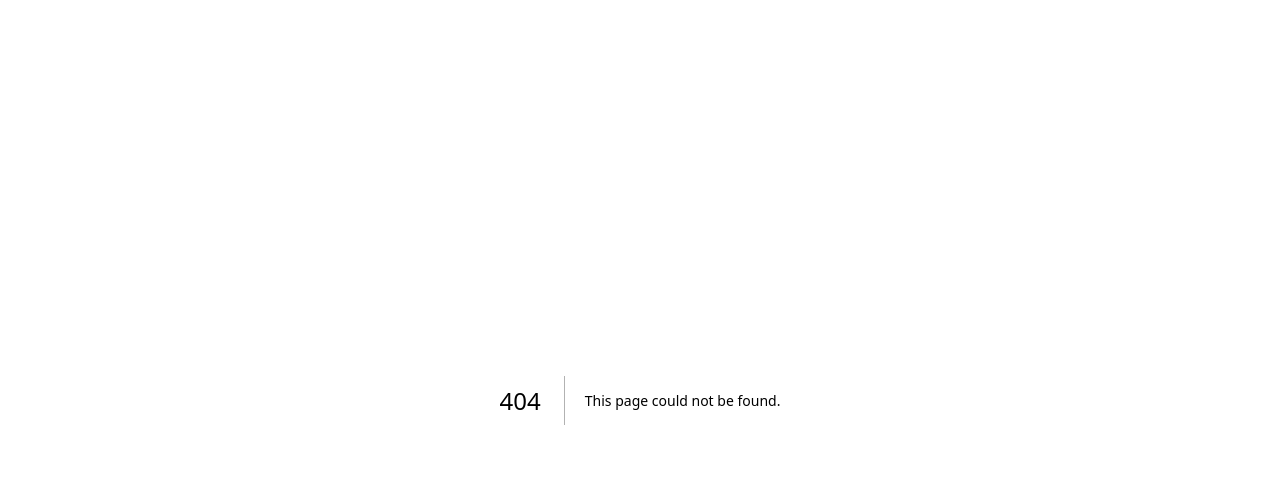
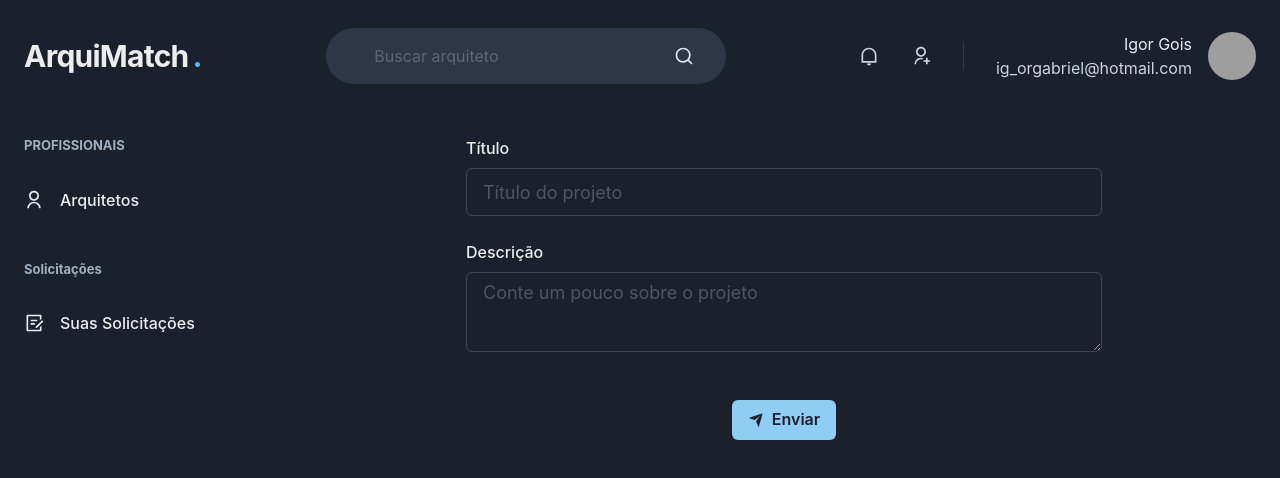
Before and after one commit to igorgoiis/find-architect-frontend, a Next.js app: page /request/create/1 in a window 1280 px wide. Before the commit this address had no page. Shown: the top 478 px of the page. Built offline with nearby package versions, Linux system fonts and the light colour scheme; no server answers; grey boxes are pictures that could not be loaded.

Commit message:
:sparkles: feat: add page create request service

```diff
--- a/src/context/AuthContext.tsx
+++ b/src/context/AuthContext.tsx
@@ -1,7 +1,9 @@
 import { useRouter } from 'next/router';
-import { createContext, ReactNode, useState } from 'react';
+import { createContext, ReactNode, useEffect, useState } from 'react';
 import {
+  GetUserByIdDocument,
   useCreateUserMutation,
+  useGetUserByIdQuery,
   useLoginMutation,
 } from '../graphql/generated/graphql';
 import { IUser } from '../shared/models/user.model';
@@ -44,9 +46,41 @@ function AuthProvider({ children }: Props) {
   const [login] = useLoginMutation({
     onCompleted({ login }) {
       localStorage.setItem('@user:token', login.token);
+      localStorage.setItem('@user:id', login.user.id);
     },
   });
+  const { refetch } = useGetUserByIdQuery({
+    variables: { id: '' },
+    refetchWritePolicy: 'overwrite',
+  });
   const [createUser] = useCreateUserMutation();
+
+  useEffect(() => {
+    (async () => {
+      console.log('Ta chamando');
+
+      const token = localStorage.getItem('@user:token');
+      const id = localStorage.getItem('@user:id');
+      try {
+        if (token && id) {
+          const newUser = await refetch({ id });
+          setUser(newUser.data.userById);
+        } else {
+          setUser(null);
+          localStorage.removeItem('@user:token');
+          localStorage.removeItem('@user:id');
+        }
+      } catch (error) {
+        setUser(null);
+        localStorage.removeItem('@user:token');
+        localStorage.removeItem('@user:id');
+      }
+    })();
+  }, []);
+
+  useEffect(() => {
+    console.log({ user });
+  }, [user]);
 
   const handleLogin = async (
     params: LoginParams,
--- a/src/graphql/generated/graphql.tsx
+++ b/src/graphql/generated/graphql.tsx
@@ -181,6 +181,13 @@ export type User = {
   updatedAt: Scalars['DateTime'];
 };
 
+export type CreateServiceRequestMutationVariables = Exact<{
+  data: CreateServiceRequestInput;
+}>;
+
+
+export type CreateServiceRequestMutation = { __typename?: 'Mutation', createServiceRequest: { __typename?: 'ServiceRequest', id: string, title: string, description: string, status: StatusService, cRequestId?: string | null, aRequestId?: string | null } };
+
 export type CreateUserMutationVariables = Exact<{
   data: CreateUserInput;
 }>;
@@ -215,6 +222,44 @@ export type GetUserByRoleQueryVariables = Exact<{
 export type GetUserByRoleQuery = { __typename?: 'Query', userByRole: Array<{ __typename?: 'User', id: string, name: string, bio: string }> };
 
 
+export const CreateServiceRequestDocument = gql`
+    mutation CreateServiceRequest($data: CreateServiceRequestInput!) {
+  createServiceRequest(data: $data) {
+    id
+    title
+    description
+    status
+    cRequestId
+    aRequestId
+  }
+}
+    `;
+export type CreateServiceRequestMutationFn = Apollo.MutationFunction<CreateServiceRequestMutation, CreateServiceRequestMutationVariables>;
+
+/**
+ * __useCreateServiceRequestMutation__
+ *
+ * To run a mutation, you first call `useCreateServiceRequestMutation` within a React component and pass it any options that fit your needs.
+ * When your component renders, `useCreateServiceRequestMutation` returns a tuple that includes:
+ * - A mutate function that you can call at any time to execute the mutation
+ * - An object with fields that represent the current status of the mutation's execution
+ *
+ * @param baseOptions options that will be passed into the mutation, supported options are listed on: https://www.apollographql.com/docs/react/api/react-hooks/#options-2;
+ *
+ * @example
+ * const [createServiceRequestMutation, { data, loading, error }] = useCreateServiceRequestMutation({
+ *   variables: {
+ *      data: // value for 'data'
+ *   },
+ * });
+ */
+export function useCreateServiceRequestMutation(baseOptions?: Apollo.MutationHookOptions<CreateServiceRequestMutation, CreateServiceRequestMutationVariables>) {
+        const options = {...defaultOptions, ...baseOptions}
+        return Apollo.useMutation<CreateServiceRequestMutation, CreateServiceRequestMutationVariables>(CreateServiceRequestDocument, options);
+      }
+export type CreateServiceRequestMutationHookResult = ReturnType<typeof useCreateServiceRequestMutation>;
+export type CreateServiceRequestMutationResult = Apollo.MutationResult<CreateServiceRequestMutation>;
+export type CreateServiceRequestMutationOptions = Apollo.BaseMutationOptions<CreateServiceRequestMutation, CreateServiceRequestMutationVariables>;
 export const CreateUserDocument = gql`
     mutation CreateUser($data: CreateUserInput!) {
   createUser(data: $data) {
--- a/src/pages/index.tsx
+++ b/src/pages/index.tsx
@@ -13,8 +13,10 @@ export default function Home() {
       return;
     }
 
-    if (user && user.role === Role.Client) {
+    if (user) {
       router.replace('dashboard');
+    } else {
+      router.replace('/login');
     }
 
     // eslint-disable-next-line react-hooks/exhaustive-deps
--- a/src/pages/login/index.tsx
+++ b/src/pages/login/index.tsx
@@ -16,6 +16,7 @@ import * as yup from 'yup';
 import { yupResolver } from '@hookform/resolvers/yup';
 import { useAuth } from '../../hooks/useAuth';
 import { useState } from 'react';
+import { useRouter } from 'next/router';
 
 type SignInFormData = {
   email: string;
@@ -33,6 +34,7 @@ const signInFormSchema = yup.object().shape({
 
 function Login() {
   const { login } = useAuth();
+  const router = useRouter();
 
   const [alertErrorIsOpen, setAlertErrorIsOpen] = useState(false);
 
@@ -50,8 +52,8 @@ function Login() {
     login(
       value,
       () => {
-        console.log('Logou');
         setAlertErrorIsOpen(false);
+        router.replace('/');
       },
       () => {
         setError('email', { type: 'manual' });
--- /dev/null
+++ b/src/pages/request/create/[id].tsx
@@ -0,0 +1,160 @@
+import {
+  Box,
+  Button,
+  Flex,
+  FormControl,
+  FormLabel,
+  Icon,
+  Stack,
+  Text,
+  Textarea,
+  ToastId,
+  useToast,
+} from '@chakra-ui/react';
+import Head from 'next/head';
+import { useRouter } from 'next/router';
+import { useForm } from 'react-hook-form';
+import { Header } from '../../../components/Header';
+import { Sidebar } from '../../../components/Sidebar';
+import {
+  StatusService,
+  useCreateServiceRequestMutation,
+  useGetUserByIdQuery,
+} from '../../../graphql/generated/graphql';
+import * as yup from 'yup';
+import { yupResolver } from '@hookform/resolvers/yup';
+import { Input } from '../../../components/Form/Input';
+import { FieldError, SubmitHandler } from 'react-hook-form/dist/types';
+import { RiSendPlaneFill } from 'react-icons/ri';
+import { useAuth } from '../../../hooks/useAuth';
+import React from 'react';
+
+interface IRequestServiceForm {
+  title: string;
+  description: string;
+  status: StatusService;
+}
+
+const requestFormSchema = yup.object().shape({
+  title: yup.string().required('Título é obrigatório.'),
+  description: yup.string().required('Descrição é obrigatória.'),
+  status: yup.string().optional().notRequired(),
+});
+
+export default function CreateRequestService() {
+  const router = useRouter();
+  const { user } = useAuth();
+  const [createRequest] = useCreateServiceRequestMutation();
+  const toast = useToast();
+  const toastIdRef = React.useRef<ToastId>();
+
+  const { id: userId } = router.query;
+  const { data } = useGetUserByIdQuery({
+    variables: { id: (userId as string) ?? '' },
+  });
+
+  const {
+    register,
+    handleSubmit,
+    formState: { errors, isSubmitting },
+  } = useForm<IRequestServiceForm>({
+    resolver: yupResolver(requestFormSchema),
+  });
+
+  const handleSendRequest: SubmitHandler<IRequestServiceForm> = async (
+    value,
+    e,
+  ) => {
+    e?.preventDefault();
+
+    try {
+      await createRequest({
+        variables: {
+          data: {
+            ...value,
+            status: StatusService.Requested,
+            cRequestId: user?.id,
+            aRequestId: userId as string,
+          },
+        },
+      });
+
+      toastIdRef.current = toast({
+        title: 'Solicitação de serviço enviada.',
+        description:
+          'Solicitação de serviço enviada com sucesso, aguarde o arquiteto responder a solicitação',
+        status: 'success',
+        duration: 6000,
+      });
+
+      router.replace('/client/dashboard');
+    } catch (error) {
+      console.log({ error });
+    }
+  };
+
+  return (
+    <>
+      <Head>
+        <title>Dashboard | Find Architect</title>
+      </Head>
+      <Flex direction="column" h="100vh">
+        <Header />
+
+        <Flex w="100%" my="6" maxW={1480} mx="auto" px="6" mt="10">
+          <Sidebar />
+
+          <Flex flex="1" justify="center">
+            <Stack
+              as="form"
+              spacing="6"
+              flex="1"
+              maxW="700"
+              px="8"
+              direction="column"
+              onSubmit={handleSubmit(handleSendRequest)}
+            >
+              {data && (
+                <Box mb="8">
+                  <Text fontSize="18">
+                    Para o arquiteto: {data.userById.name}
+                  </Text>
+                </Box>
+              )}
+
+              <Input
+                type="text"
+                label="Título"
+                placeholder="Título do projeto"
+                error={errors.title as FieldError}
+                {...register('title')}
+              />
+
+              <FormControl>
+                <FormLabel htmlFor="description">Descrição</FormLabel>
+                <Textarea
+                  id="description"
+                  placeholder="Conte um pouco sobre o projeto"
+                  size="lg"
+                  {...register('description')}
+                />
+              </FormControl>
+
+              <Flex justify="center">
+                <Button
+                  type="submit"
+                  mt="6"
+                  colorScheme="blue"
+                  isLoading={isSubmitting}
+                  leftIcon={<Icon as={RiSendPlaneFill} />}
+                >
+                  Enviar
+                </Button>
+              </Flex>
+            </Stack>
+          </Flex>
+        </Flex>
+      </Flex>
+    </>
+  );
+}
```
Also changed, not shown: src/graphql/mutations/createServiceRequest.graphql (added, +12 -0 lines), src/pages/client/dashboard/index.tsx (renamed from src/pages/dashboard/index.tsx, +7 -4 lines), src/pages/request/index.tsx (added, +9 -0 lines).
